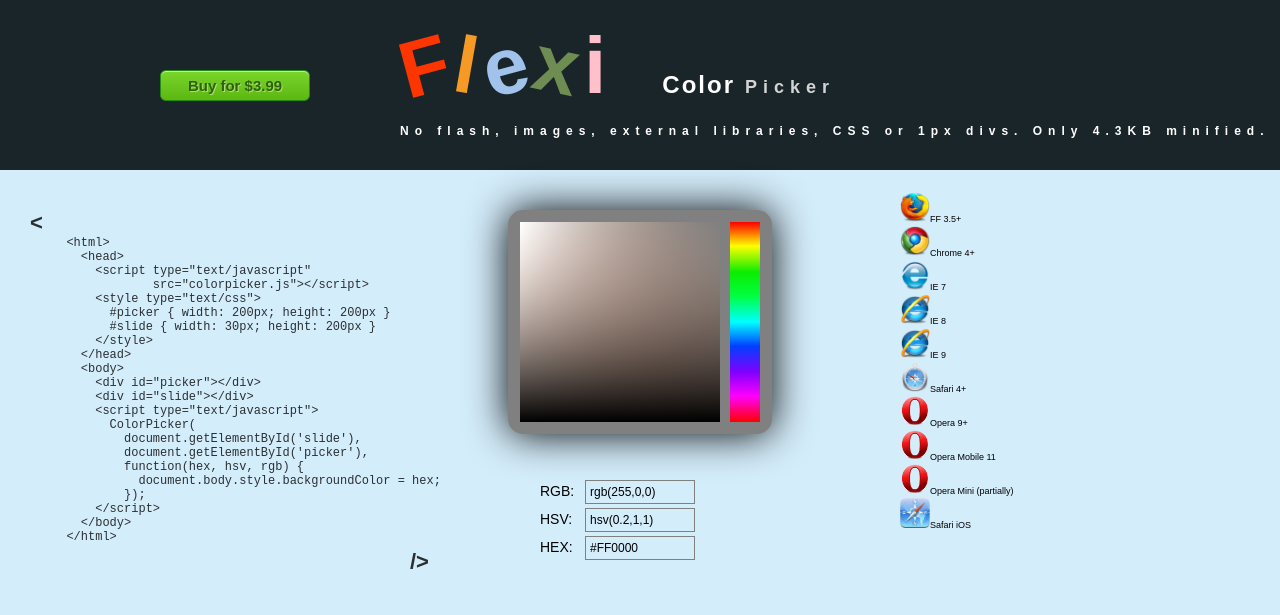
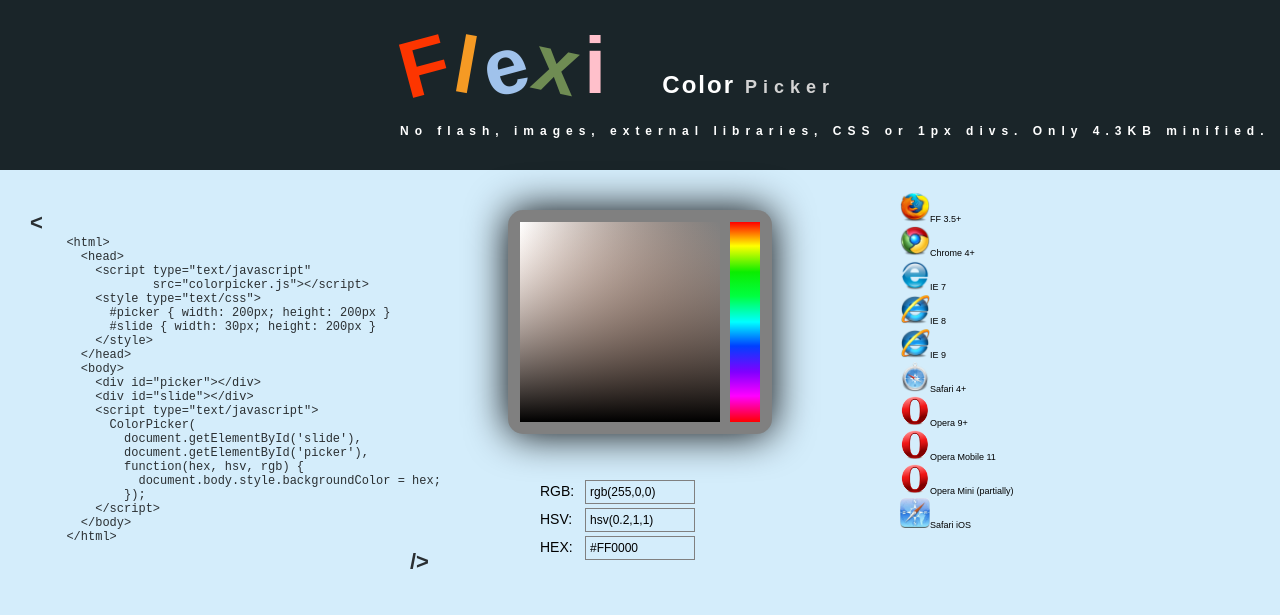
Before and after one commit to DavidDurman/DavidDurman.github.io, a plain HTML site: page flexi-color-picker/index.html in a window 1280 px wide. Shown: the top 615 px of the page. Drawn offline with Linux system fonts and the light colour scheme; a script that the page names is missing; a web font is replaced by a local one.

Commit message:
flexi-color-picker: removed buy button

```diff
--- a/flexi-color-picker/index.html
+++ b/flexi-color-picker/index.html
@@ -27,7 +27,6 @@
   </head>
   <body>
     <div id="header">
-        <a id="buy-button" href="http://www.binpress.com/app/colorpicker/282?ad=806">Buy for $3.99</a>
         <h1><span class="f">F</span><span class="l">l</span><span class="e">e</span><span class="x">x</span><span class="i">i</span><span class="color">Color</span><span class="picker">Picker</span></h1>
         <p>No flash, images, external libraries, CSS or 1px divs. Only 4.3KB minified.</p>
     </div>
```
